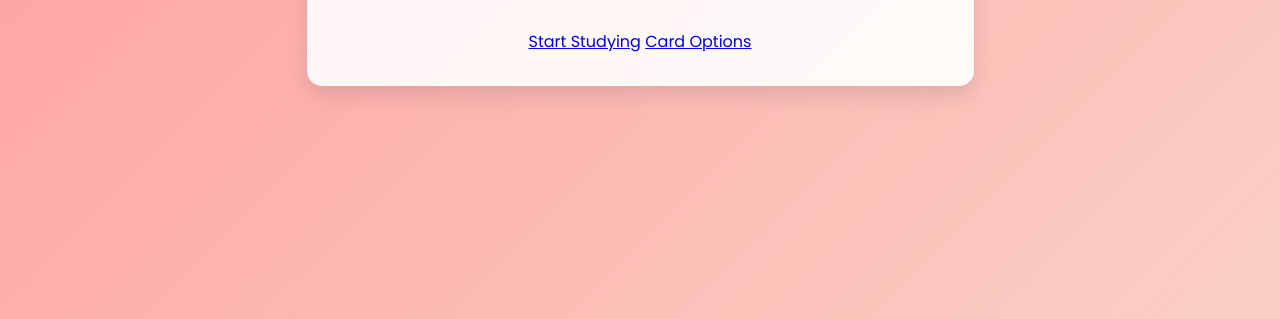
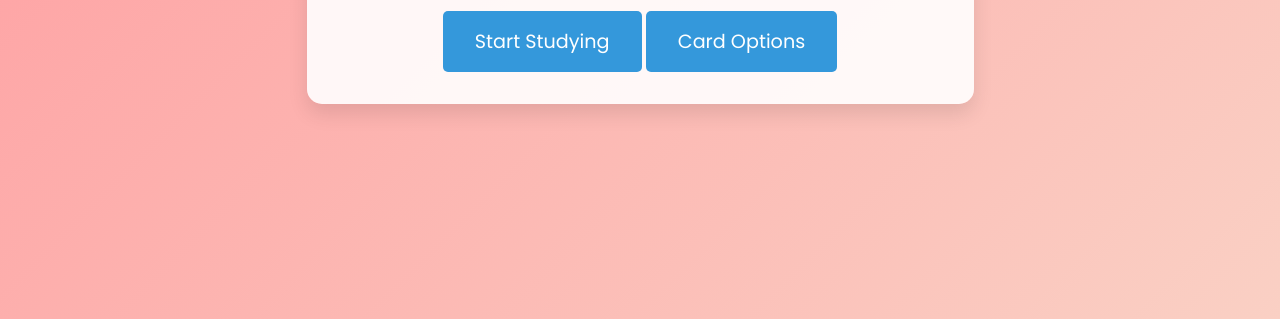
Before and after one commit to MemoryCardWebApp/memorycardwebapp.github.io, a plain HTML site: page index.html in a window 1280 px wide. Shown: the part 481-800 px from the top of the page. Drawn offline with Linux system fonts and the light colour scheme.

Commit message:
css adjustmernt

```diff
--- a/cards_options.css
+++ b/cards_options.css
@@ -4,6 +4,7 @@
     display: flex;
     justify-content: center;
     gap: 1rem;
+    margin-top: 2rem;
 }
 
 .main-button {
@@ -18,6 +19,24 @@
 }
 
 .main-button:hover {
+    background-color: #2980b9;
+}
+
+/* Styles for the back button (used in study_page.html and card_options.html) */
+.back-button {
+    position: absolute;
+    top: 20px;
+    left: 20px;
+    background-color: #3498db;
+    color: white;
+    padding: 0.5rem 1rem;
+    text-decoration: none;
+    border-radius: 5px;
+    font-size: 1rem;
+    transition: background-color 0.3s ease;
+}
+
+.back-button:hover {
     background-color: #2980b9;
 }
 
@@ -48,6 +67,7 @@
     gap: 1rem;
 }
 
+/* Styles for the option buttons on the card options page */
 .option-button {
     background-color: #3498db;
     color: white;
--- a/index.css
+++ b/index.css
@@ -57,4 +57,19 @@ body {
     background-color: #2980b9;
 }
 
+.main-button {
+    display: inline-block;
+    background-color: #3498db;
+    color: white;
+    padding: 1rem 2rem;
+    font-size: 1.2rem;
+    text-decoration: none;
+    border-radius: 5px;
+    transition: background-color 0.3s ease;
+}
+
+.main-button:hover {
+    background-color: #2980b9;
+}
+
 /* Your existing CSS styles go here */
```
Also changed, not shown: cards_options.html (+1 -1 lines).
